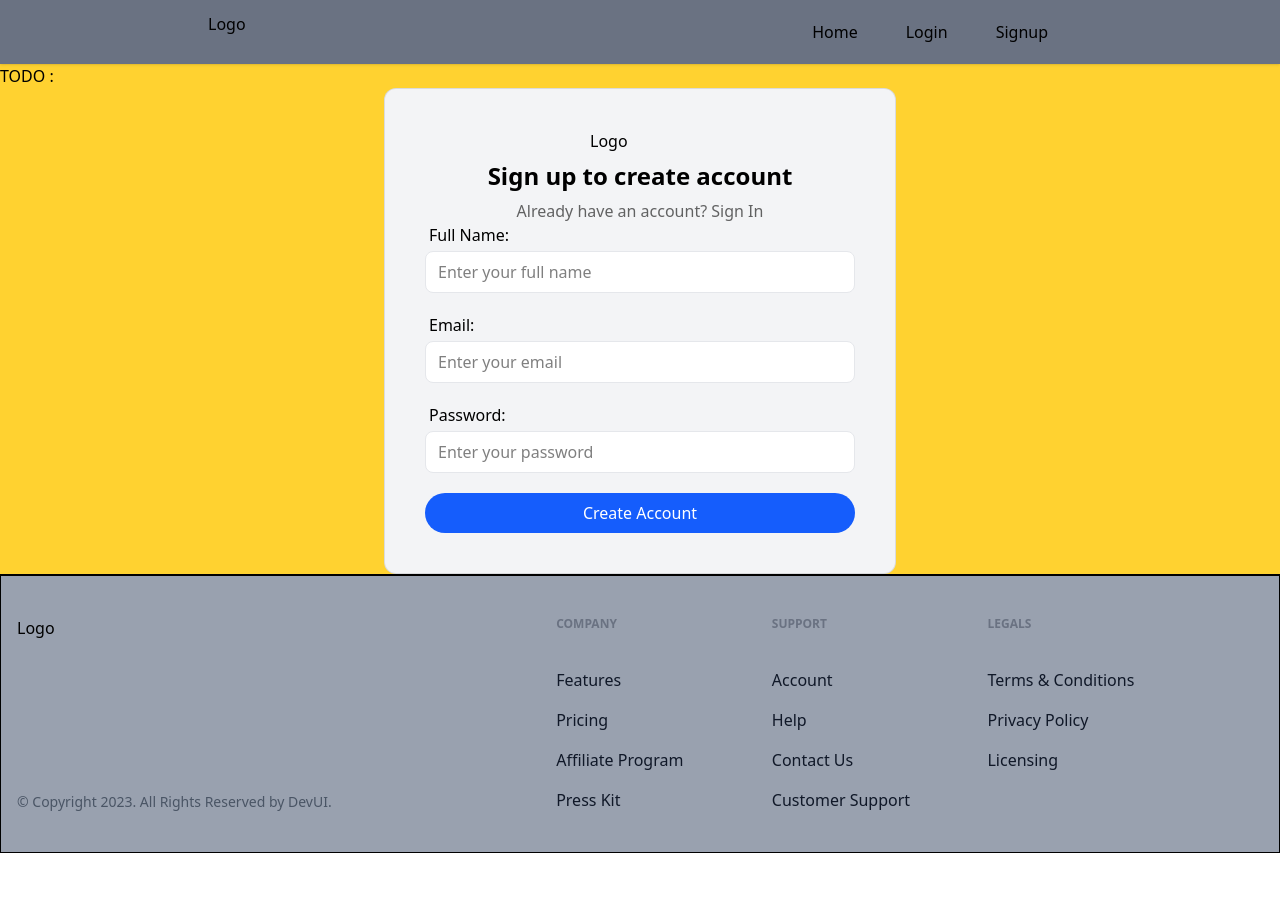
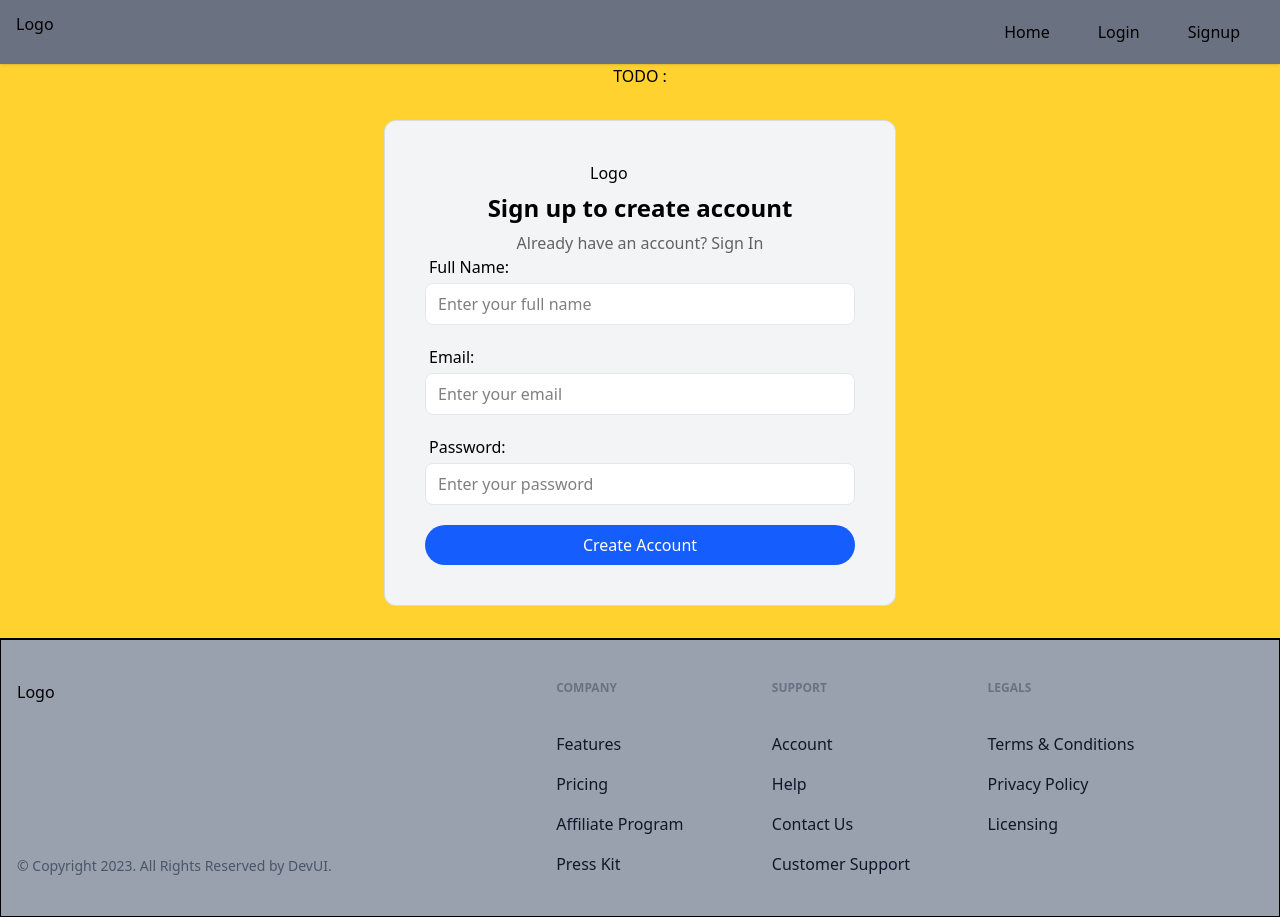
Before and after one commit to nk10nikhil/myBlog, a React (Vite) app: page /signup in a window 1280 px wide. Before the commit the page ends 853 px from the top, so only its background shows below. Built offline with nearby package versions, Linux system fonts and the light colour scheme.

Commit message:
Minor Fixes

```diff
--- a/src/App.jsx
+++ b/src/App.jsx
@@ -5,9 +5,6 @@
 import { login, logout } from './store/authSlice'
 import { Header, Footer } from './components'
 import { Outlet } from 'react-router-dom'
-
-
-
 
 function App() {
 
@@ -27,15 +24,14 @@
       .finally(() => {
         setLoading(false)
       })
-
   }, [])
 
   return !loading ? (
-    <div className="min-h-screen flex flex-wrap content-between bg-gray-100">
+    <div className="min-h-screen flex flex-wrap content-between bg-gray-400">
       <div className="w-full block bg-amber-300">
         <Header />
         <main>
-          TODO :
+          <div className='flex justify-center'>TODO :</div>
           <Outlet />
         </main>
         <Footer />
--- a/src/components/AuthLayout.jsx
+++ b/src/components/AuthLayout.jsx
@@ -27,13 +27,5 @@
         setLoader(false)
     }, [authStatus, navigate, authentication])
 
-    //   return loader ? <h1>Loading...</h1> : <>{children}</>
-    const renderChildren = () => {
-        if (Array.isArray(children)) {
-            return children.map((child, index) => <React.Fragment key={index}>{child}</React.Fragment>);
-        }
-        return children;
-    };
-
-    return loader ? <h1>Loading...</h1> : <>{renderChildren()}</>;
+    return loader ? <h1>Loading...</h1> : <>{children}</>
 }
--- a/src/components/Button.jsx
+++ b/src/components/Button.jsx
@@ -1,6 +1,6 @@
 import React from "react";
 
-function Button({
+export default function Button({
     children,
     type = "button",
     bgColor = "bg-blue-600",
@@ -15,4 +15,4 @@
     );
 };
 
-export default Button;
+// export default Button;
--- a/src/components/Header/Header.jsx
+++ b/src/components/Header/Header.jsx
@@ -1,5 +1,5 @@
 import React from "react";
-import { Container, Logo, LogoutBtn} from '../index.js';
+import { Container, Logo, LogoutBtn } from '../index.js';
 import { Link } from "react-router-dom";
 import { useSelector } from "react-redux";
 import { useNavigate } from "react-router-dom";
--- a/src/components/container/container.jsx
+++ b/src/components/container/container.jsx
@@ -1,12 +1,11 @@
-import React from "react";
+import React from 'react'
 
-function Container({children}) {
+function Container({ children }) {
     return (
-        <div className="w-full max-w-4xl mx-auto px-4">
-        {children}
+        <div className='w-full max-w-7xl mx-auto px-4'>
+            {children}
         </div>
-    );
-
+    )
 }
 
-export default Container;
+export default Container
--- a/src/components/index.js
+++ b/src/components/index.js
@@ -11,6 +11,7 @@
 import Input from './Input.jsx';
 import AuthLayout from './AuthLayout.jsx';
 import Button from './Button.jsx';
+import PostForm from './PostForm/PostForm.jsx';
 
 export {
     Header,
@@ -25,5 +26,6 @@
     RTE,
     PostCard,
     AuthLayout,
-    Button
+    Button,
+    PostForm
 };
--- a/src/main.jsx
+++ b/src/main.jsx
@@ -5,9 +5,10 @@
 import { Provider } from 'react-redux'
 import store from './store/store.js'
 import { RouterProvider, createBrowserRouter } from 'react-router-dom'
-import { AuthLayout, Login, SignUp } from './components/index.js'
+import { AuthLayout, Login } from './components/index.js'
 import Home from './pages/Home.jsx'
 import AddPost from './pages/AddPost.jsx'
+import SignUp from './pages/SignUp.jsx'
 import AllPost from './pages/AllPost.jsx'
 import EditPost from './pages/EditPost.jsx'
 import Post from './pages/Post.jsx'
--- a/src/pages/EditPost.jsx
+++ b/src/pages/EditPost.jsx
@@ -1,9 +1,7 @@
 import React, { useEffect, useState } from 'react'
-import { Container } from '../components'
+import { Container, PostForm } from '../components'
 import appwriteService from "../appwrite/config";
 import { useNavigate, useParams } from 'react-router-dom';
-import PostForm from '../components/PostForm/PostForm.jsx'
-
 
 function EditPost() {
     const [post, setPosts] = useState(null)
--- a/src/pages/Home.jsx
+++ b/src/pages/Home.jsx
@@ -1,6 +1,6 @@
-import React, { useEffect, useState } from 'react'
+import React, {useEffect, useState} from 'react'
 import appwriteService from "../appwrite/config";
-import { Container, PostCard } from '../components'
+import {Container, PostCard} from '../components'
 
 function Home() {
     const [posts, setPosts] = useState([])
```
Also changed, not shown: src/appwrite/config.js (+8 -8 lines).
